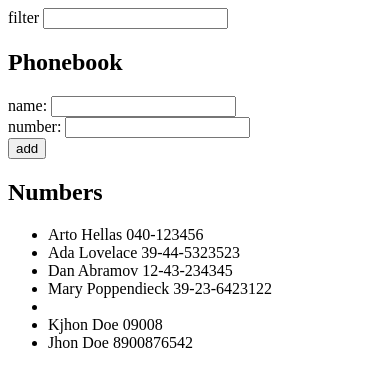
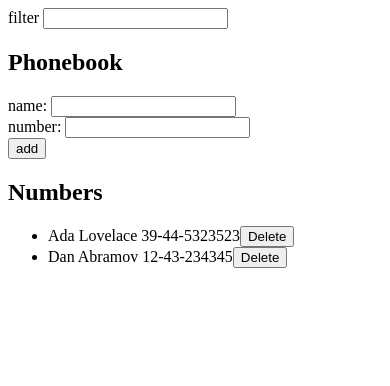
Before and after one commit to yasiradn/FSO2020, a React (Create React App) app in the folder part2/phonebook/my-app/: page / in a window 390 px wide. Shown: the top 386 px of the page. Built offline with nearby package versions, Linux system fonts and the light colour scheme; data requests are answered from the project's data file; the HTML template or start-up script is replaced by a standard one.

Commit message:
2.17: Phonebook step9

```diff
--- a/part2/phonebook/my-app/db.json
+++ b/part2/phonebook/my-app/db.json
@@ -1,10 +1,5 @@
 {
   "persons": [
-    {
-      "name": "Arto Hellas",
-      "number": "040-123456",
-      "id": 1
-    },
     {
       "name": "Ada Lovelace",
       "number": "39-44-5323523",
@@ -14,24 +9,6 @@
       "name": "Dan Abramov",
       "number": "12-43-234345",
       "id": 3
-    },
-    {
-      "name": "Mary Poppendieck",
-      "number": "39-23-6423122",
-      "id": 4
-    },
-    {
-      "id": 5
-    },
-    {
-      "name": "Kjhon Doe",
-      "number": "09008",
-      "id": 6
-    },
-    {
-      "name": "Jhon Doe",
-      "number": "8900876542",
-      "id": 7
     }
   ]
 }
--- a/part2/phonebook/my-app/src/App.js
+++ b/part2/phonebook/my-app/src/App.js
@@ -5,6 +5,7 @@ import PersonForm from './component/PersonForm'
 import contacts from './services/contacts'
 
 const App = () => {
+
   const[persons, setPersons] = useState([])
   const [ newName, setNewName ] = useState('')
   const [ newNumber, setNewNumber ] = useState('')
@@ -14,7 +15,7 @@ const App = () => {
     contacts.FetchAll().then(response => {
       setPersons(response)
     })
-  },[])
+  },[persons])
 
 
   const addName = (event) => {
@@ -53,11 +54,23 @@ const App = () => {
       setFilterName(e.target.value)
     }
   }
+
+  const handleDelete = (i, name) => {
+    const result = window.confirm(`Delete ${name}`)
+    if(result){
+      contacts.DeleteData(i).then(response => {
+        if(response === 'OK') {
+          console.log('Deleted')
+        }
+       })
+    }
+  }
+
   const hasMatch = persons.some(item => item = item.name === filterContact) ? persons.find(( {name}) => name.toLowerCase() === filterContact.toLowerCase()) : ''
   /**
    * Filtering - Unless it finds the exact match it will show all avilable numbers
    */
-  const getFilteredContact = hasMatch === '' ? persons.map((person,i)=> <Person key={i} person={person}/> ):<Person person={hasMatch}/>
+  const getFilteredContact = hasMatch === '' ? persons.map((person,i)=> <Person key={i} person={person} onClickDelete={()=>handleDelete(person.id,person.name)}/> ):<Person person={hasMatch} onClickDelete={()=>handleDelete(hasMatch.id,hasMatch.name)}/>
   return (
     <div>
       <Filter value = {filterContact} onChange={handleFilter}/>
--- a/part2/phonebook/my-app/src/component/Person.js
+++ b/part2/phonebook/my-app/src/component/Person.js
@@ -1,8 +1,7 @@
 import React from 'react'
-
-const Person = ({ person }) => {
+const Person = ({ person, onClickDelete }) => {
   return (
-  <li>{person.name} {person.number}</li>
+  <li>{person.name} {person.number}<button onClick={onClickDelete}> Delete </button></li>
   )
 }
 
--- a/part2/phonebook/my-app/src/services/contacts.js
+++ b/part2/phonebook/my-app/src/services/contacts.js
@@ -11,4 +11,10 @@ const create = newObject => {
     return request.then(response => response.data)
   }
 
-export default {FetchAll, create}
+  const DeleteData = id => {
+    const request = axios.delete(`${url}/${id}`)
+    return request.then(response => response.statusText)
+  }
+
+
+export default {FetchAll, create,DeleteData}
```
